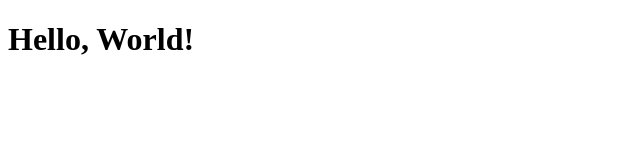
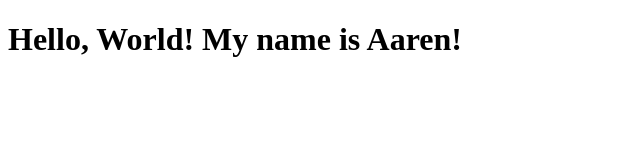
Before and after one commit to Aaren-Quintero/CS3338-first-project, a plain HTML site: page index.html in a window 1280 px wide. Shown: the whole page, without its empty margins (0-640 px from the left). Drawn offline with Linux system fonts and the light colour scheme.

Commit message:
Update index.html

```diff
--- a/index.html
+++ b/index.html
@@ -6,6 +6,6 @@
     <title>My First Project</title>
 </head>
 <body>
-    <h1>Hello, World!</h1>
+    <h1>Hello, World! My name is Aaren!</h1>
 </body>
 </html>
```
